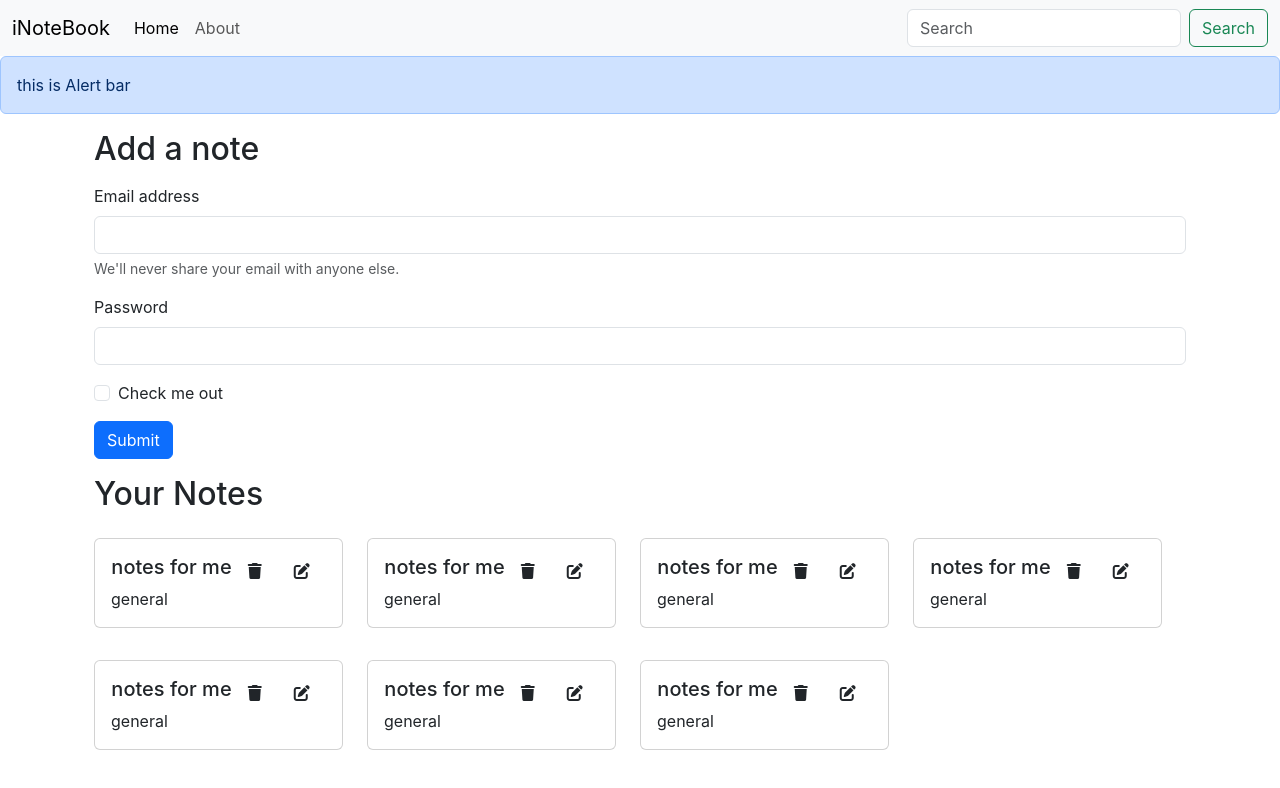
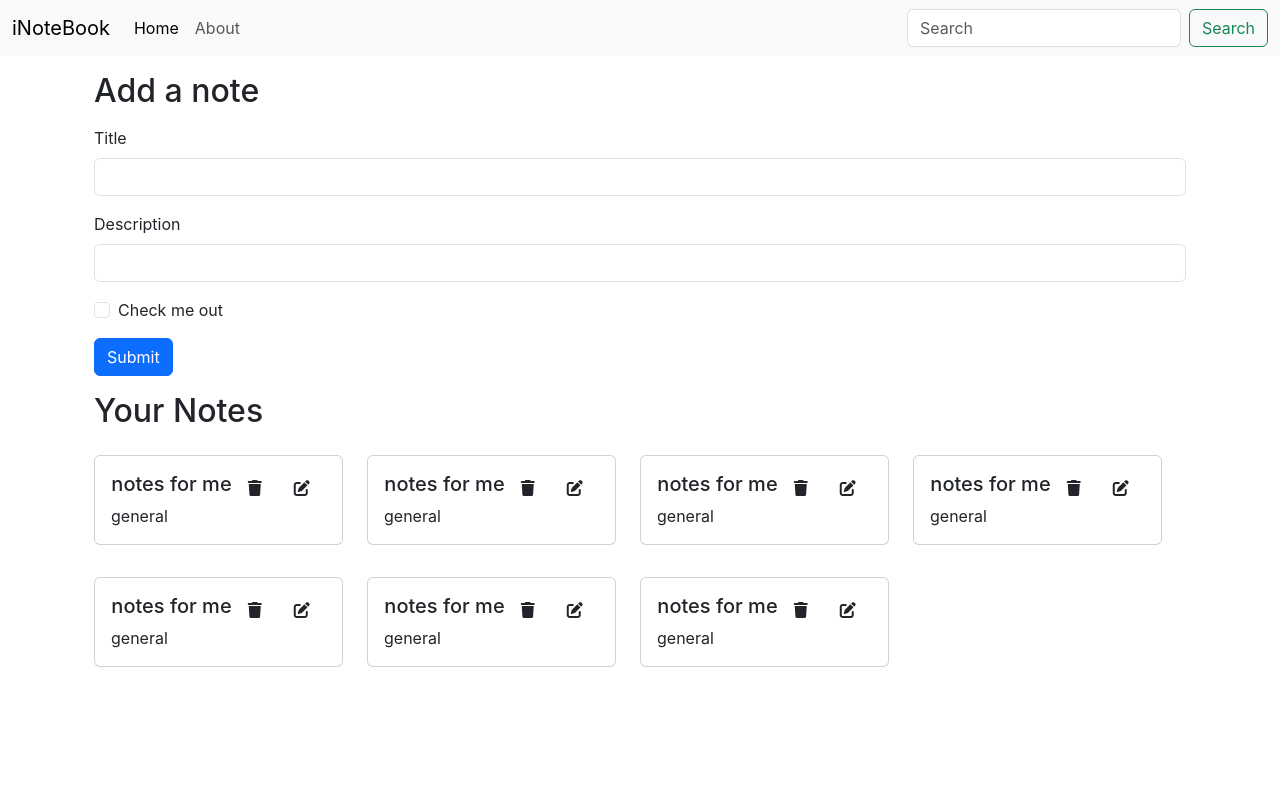
Before and after one commit to Saini-Yogesh/iNoteBook, a React (Create React App) app: page / in a window 1280 px wide. Shown: the top 788 px of the page. Built offline with nearby package versions, Linux system fonts and the light colour scheme.

Commit message:
Adding AddNote component to iNotebook

```diff
--- a/src/App.js
+++ b/src/App.js
@@ -4,15 +4,26 @@ import Navbar from "./components/Navbar";
 import About from "./components/About";
 import Home from "./components/Home";
 import NoteState from "./context/notes/NoteState";
-import Alert from "./components/Alert";
+// import Alert from "./components/Alert";
+// import { useState } from "react";
 
 function App() {
+  // const [Alert, setAlert] = useState({ type: "succes", msg: "done" });
+  // let showAlert = (massage, type) => {
+  //   setAlert({
+  //     msg: massage,
+  //     type: type,
+  //   });
+  //   setTimeout(() => {
+  //     setAlert(null);
+  //   }, 1500);
+  // };
   return (
     <>
       <NoteState>
         <Router>
           <Navbar />
-          <Alert massage="this is Alert bar" />
+          {/* <Alert alert={Alert} /> */}
           <div className="container">
             <Routes>
               <Route exact path="/" element={<Home />} />
--- /dev/null
+++ b/src/components/AddNote.js
@@ -0,0 +1,72 @@
+import React, { useState } from "react";
+import noteContext from "../context/notes/NoteContext";
+import { useContext } from "react";
+
+const AddNote = () => {
+  const context = useContext(noteContext);
+  const { addNote } = context;
+  const [note, setNote] = useState({
+    tittle: "",
+    descripation: "",
+    tag: "general",
+  });
+  const handleClick = (e) => {
+    e.preventDefault();
+    addNote(note.tittle, note.descripation, note.tag);
+  };
+  const onChange = (e) => {
+    setNote({ ...note, [e.target.name]: e.target.value });
+  };
+  return (
+    <>
+      <div className="container my-3">
+        <h2> Add a note</h2>
+        <form className="my-3">
+          <div className="mb-3">
+            <label htmlFor="tittle" className="form-label">
+              Title
+            </label>
+            <input
+              type="text"
+              id="tittle"
+              name="tittle"
+              className="form-control"
+              onChange={onChange}
+            />
+          </div>
+          <div className="mb-3">
+            <label htmlFor="descripation" className="form-label">
+              Description
+            </label>
+            <input
+              type="text"
+              id="description"
+              name="descripation"
+              className="form-control"
+              onChange={onChange}
+            />
+          </div>
+          <div className="mb-3 form-check">
+            <input
+              type="checkbox"
+              className="form-check-input"
+              id="exampleCheck1"
+            />
+            <label className="form-check-label" htmlFor="exampleCheck1">
+              Check me out
+            </label>
+          </div>
+          <button
+            type="submit"
+            className="btn btn-primary"
+            onClick={handleClick}
+          >
+            Submit
+          </button>
+        </form>
+      </div>
+    </>
+  );
+};
+
+export default AddNote;
--- a/src/components/Alert.js
+++ b/src/components/Alert.js
@@ -1,10 +1,21 @@
 import React from "react";
 
 const Alert = (props) => {
+  const capitalize = (word) => {
+    let str = word.toLowerCase();
+    return str.charAt(0).toUpperCase() + str.slice(1);
+  };
   return (
     <>
-      <div className="alert alert-primary" role="alert">
-        {props.massage}
+      <div style={{ height: "8vmin" }}>
+        {props.alert && (
+          <div
+            className={`alert alert-${props.alert.type} alert-dismissible fade show`}
+            role="alert"
+          >
+            <strong>{capitalize(props.alert.type)}</strong> : {props.alert.msg}
+          </div>
+        )}
       </div>
     </>
   );
--- a/src/components/Home.js
+++ b/src/components/Home.js
@@ -5,48 +5,6 @@ function Home() {
   return (
     <div>
       <>
-        <div className="container my-3">
-          <h2> Add a note</h2>
-          <form className="my-3">
-            <div className="mb-3">
-              <label htmlFor="exampleInputEmail1" className="form-label">
-                Email address
-              </label>
-              <input
-                type="email"
-                className="form-control"
-                id="exampleInputEmail1"
-                aria-describedby="emailHelp"
-              />
-              <div id="emailHelp" className="form-text">
-                We'll never share your email with anyone else.
-              </div>
-            </div>
-            <div className="mb-3">
-              <label htmlFor="exampleInputPassword1" className="form-label">
-                Password
-              </label>
-              <input
-                type="password"
-                className="form-control"
-                id="exampleInputPassword1"
-              />
-            </div>
-            <div className="mb-3 form-check">
-              <input
-                type="checkbox"
-                className="form-check-input"
-                id="exampleCheck1"
-              />
-              <label className="form-check-label" htmlFor="exampleCheck1">
-                Check me out
-              </label>
-            </div>
-            <button type="submit" className="btn btn-primary">
-              Submit
-            </button>
-          </form>
-        </div>
         <Notes />
       </>
     </div>
--- a/src/components/Notes.js
+++ b/src/components/Notes.js
@@ -2,17 +2,21 @@ import React from "react";
 import { useContext } from "react";
 import noteContext from "../context/notes/NoteContext";
 import NoteItem from "./NoteItem";
+import AddNote from "./AddNote";
 
 const Notes = () => {
   const context = useContext(noteContext);
-  const { notes, setNotes } = context;
+  const { notes, addNote } = context;
   return (
+    <>
+      <AddNote />
       <div className="container my-3 row">
         <h2>Your Notes</h2>
         {notes.map((note) => {
           return <NoteItem key={note._id} note={note} />;
         })}
       </div>
+    </>
   );
 };
 
--- a/src/context/notes/NoteState.js
+++ b/src/context/notes/NoteState.js
@@ -68,8 +68,29 @@ const NoteState = (props) => {
     },
   ];
   const [notes, setNotes] = useState(notesInitial);
+  // Add Note
+  const addNote = (tittle, description, tag) => {
+    //TODO API call
+    console.log("adding a note");
+    const note = {
+      _id: "667da6185f01b512k18e4d27cf",
+      user: "667da5bc5f01b1218e4d27c2",
+      tittle: tittle,
+      description: description,
+      tag: tag,
+      date: "2024-06-27T17:49:12.233Z",
+      __v: 0,
+    };
+    setNotes(notes.concat(note));
+  };
+  //Delete Note
+  const deleteNote = (_id) => {
+    setNotes(notes.delete(_id));
+  };
+  //Update Note
+  const editNote = () => {};
   return (
-    <NoteContext.Provider value={{ notes, setNotes }}>
+    <NoteContext.Provider value={{ notes, addNote, deleteNote, editNote }}>
       {props.children}
     </NoteContext.Provider>
   );
```
Lines whose indentation alone changed are shown as unchanged.
